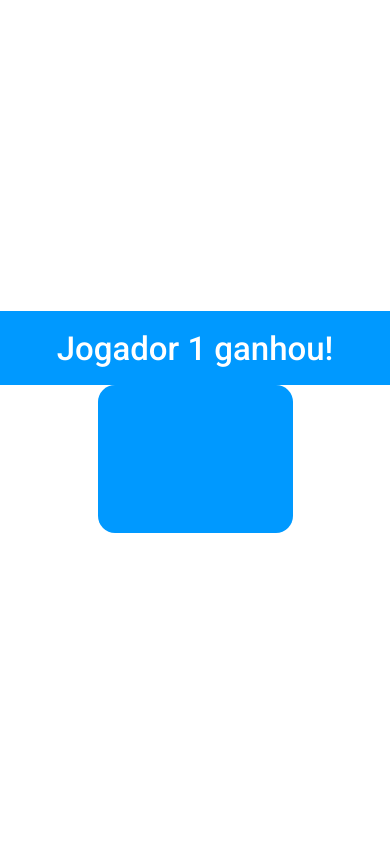
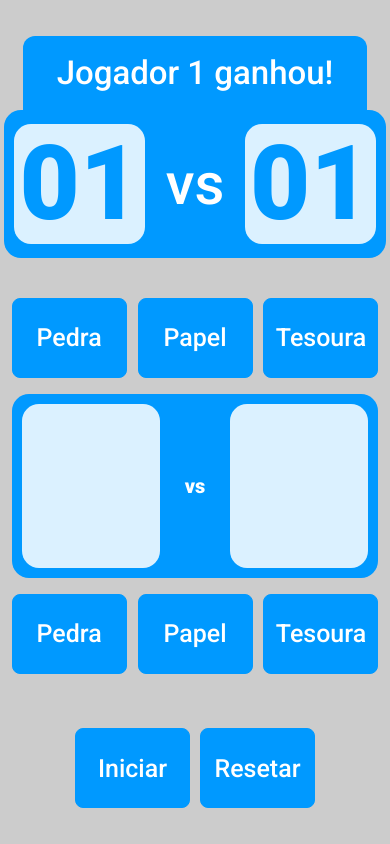
Before and after one commit to marcoshenriquemaia/joquempo-htc-04, a plain HTML site: page index.html in a window 390 px wide. Drawn offline with Linux system fonts and the light colour scheme.

Commit message:
iniciou javascript

```diff
--- a/index.html
+++ b/index.html
@@ -13,8 +13,35 @@
 <body>
     <header class="header">
         <h1 class="winner-title">Jogador 1 ganhou!</h1>
-        <div class="scoreboard-box"></div>
+        <div class="scoreboard-box">
+            <span class="player-name">Jogador 1</span>
+            <span class="score">01</span>
+            <span class="score-separator">vs</span>
+            <span class="score">01</span>
+            <span class="player-name">Jogador 2</span>
+        </div>
     </header>
-    <footer></footer>
+    <main class="battle-field">
+        <div class="button-move-wrapper">
+            <button class="button-move button-move-stone-1">Pedra</button>
+            <button class="button-move button-move-paper-1">Papel</button>
+            <button class="button-move button-move-scissors-1">Tesoura</button>
+        </div>
+        <div class="board">
+            <div class="move-box" id="move-box-1"></div>
+            <span class="move-box-separator">vs</span>
+            <div class="move-box" id="move-box-2"></div>
+        </div>
+        <div class="button-move-wrapper">
+            <button class="button-move button-move-stone-2">Pedra</button>
+            <button class="button-move button-move-paper-2">Papel</button>
+            <button class="button-move button-move-scissors-2">Tesoura</button>
+        </div>
+    </main>
+    <footer class="config-box">
+        <button class="button-move">Iniciar</button>
+        <button class="button-move">Resetar</button>
+    </footer>
+    <script src="index.js"></script>
 </body>
 </html>
--- /dev/null
+++ b/index.js
@@ -0,0 +1,43 @@
+const $buttonStonePlayer1 = document.querySelector('.button-move-stone-1')
+const $buttonPaperPlayer1 = document.querySelector('.button-move-paper-1')
+const $buttonScissorsPlayer1 = document.querySelector('.button-move-scissors-1')
+
+const $buttonStonePlayer2 = document.querySelector('.button-move-stone-2')
+const $buttonPaperPlayer2 = document.querySelector('.button-move-paper-2')
+const $buttonScissorsPlayer2 = document.querySelector('.button-move-scissors-2')
+
+const $moveBox1 = document.querySelector('#move-box-1')
+const $moveBox2 = document.querySelector('#move-box-2')
+
+function handleStone1Move() {
+    $moveBox1.innerHTML = '<img src="/images/stone.png" alt="imagem pedra" title="imagem pedra">'
+}
+
+function handlePaper1Move() {
+    $moveBox1.innerHTML = '<img src="/images/paper.png" alt="imagem papel" title="imagem papel">'
+}
+
+function handleScissors1Move() {
+    $moveBox1.innerHTML = '<img src="/images/scissors.png" alt="imagem tesoura" title="imagem tesoura">'
+}
+
+
+function handleStone2Move() {
+    $moveBox2.innerHTML = '<img src="/images/stone.png" alt="imagem pedra" title="imagem pedra">'
+}
+
+function handlePaper2Move() {
+    $moveBox2.innerHTML = '<img src="/images/paper.png" alt="imagem papel" title="imagem papel">'
+}
+
+function handleScissors2Move() {
+    $moveBox2.innerHTML = '<img src="/images/scissors.png" alt="imagem tesoura" title="imagem tesoura">'
+}
+
+$buttonStonePlayer1.addEventListener('click', handleStone1Move)
+$buttonPaperPlayer1.addEventListener('click', handlePaper1Move)
+$buttonScissorsPlayer1.addEventListener('click', handleScissors1Move)
+
+$buttonStonePlayer2.addEventListener('click', handleStone2Move)
+$buttonPaperPlayer2.addEventListener('click', handlePaper2Move)
+$buttonScissorsPlayer2.addEventListener('click', handleScissors2Move)
--- a/reset.css
+++ b/reset.css
@@ -51,4 +51,5 @@ table {
 * {
     font-family: 'Roboto', sans-serif;
     font-weight: 500;
+	box-sizing: border-box;
 }
--- a/styles.css
+++ b/styles.css
@@ -1,9 +1,11 @@
 body {
     display: flex;
+    flex-direction: column;
     justify-content: center;
     align-items: center;
     width: 100vw;
     height: 100vh;
+    background-color: #cccccc;
 }
 
 .header {
@@ -26,8 +28,161 @@ body {
 }
 
 .scoreboard-box {
-    width: 50%;
+    width: 60%;
     height: 148px;
     background-color: #0099ff;
     border-radius: 17px;
+    display: flex;
+    justify-content: space-around;
+    align-items: center;
 }
+
+.player-name {
+    color: #ffffff;
+    font-size: 38px;
+    font-weight: 700;
+}
+
+.score {
+    background-color: #DBF1FF;
+    display: flex;
+    justify-content: center;
+    align-items: center;
+    width: 131px;
+    height: 120px;
+    font-size: 104px;
+    font-weight: 900;
+    color: #0099ff;
+    border-radius: 17px;
+}
+
+.score-separator {
+    font-size: 58px;
+    color: #ffffff;
+}
+
+.battle-field {
+    margin-top: 2%;
+    width: 100%;
+    height: 45%;
+    display: flex;
+    justify-content: space-between;
+    gap: 16px;
+    padding: 0 2%;
+}
+
+.button-move-wrapper {
+    display: flex;
+    flex-direction: column;
+    justify-content: space-between;
+    height: 100%;
+}
+
+.button-move {
+    height: 80px;
+    width: 220px;
+    background-color: #0099FF;
+    color: white;
+    font-size: 44px;
+    border-radius: 8px;
+    border: 1px solid #0099FF;
+    cursor: pointer;
+    transition-duration: 300ms;
+}
+
+.button-move:hover {
+    background-color: #ffffff;
+    color: #0099ff;
+}
+
+.config-box{
+    display: flex;
+    gap: 100px;
+    margin-top: 22px;
+}
+
+.board {
+    width: 100%;
+    height: 100%;
+    background-color: #0099FF;
+    border-radius: 17px;
+    display: flex;
+    justify-content: center;
+    align-items: center;
+    justify-content: space-between;
+    padding: 35px;
+}
+
+.move-box{
+    width: 36%;
+    height: 100%;
+    background-color: #DBF1FF;
+    border-radius: 17px;
+    display: flex;
+    justify-content: center;
+    align-items: center;
+}
+
+.move-box img {
+    width: 80%;
+    height: auto;
+}
+
+.move-box-separator {
+    font-size: 104px;
+    color: #ffffff;
+    font-weight: 900;
+}
+
+#move-box-2 img {
+    transform: scaleX(-1);
+}
+
+@media screen and (max-width: 720px) {
+    body {
+        padding: 1%;
+        justify-content: space-evenly;
+    }
+
+    .player-name {
+        display: none;
+    }
+
+    .winner-title {
+        width: 90%;
+    }
+
+    .scoreboard-box{
+        width: 100%;
+    }
+
+    .config-box {
+        gap: 10px;
+    }
+
+    .battle-field {
+        flex-direction: column;
+    }
+
+    .button-move-wrapper {
+        flex-direction: row;
+        height: unset;
+    }
+
+    .button-move{
+        font-size: 25px;
+        width: 115px;
+    }
+
+    .move-box-separator {
+        font-size: 20px;
+    }
+
+    .board{
+        padding: 10px;
+    }
+
+    .move-box {
+        width: 40%;
+    }
+}
```
Also changed, not shown: images/paper.png (added), images/scissors.png (added), images/stone.png (added).
